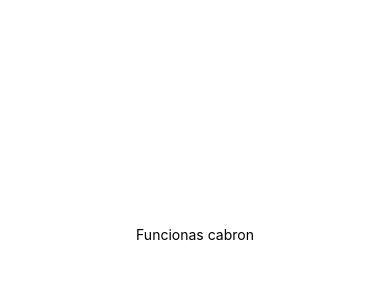
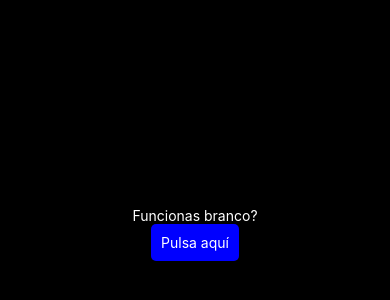
Before and after one commit to Balexo/libreria-f, a React Native app: screen / in a window 390 px wide. Shown: the part 188-488 px from the top of the page. Built offline with nearby package versions, Linux system fonts and the light colour scheme.

Commit message:
Configuration finalized with registerRootComponent in index.js and files structure is ready with src/App.js

```diff
--- a/App.js
+++ /dev/null
@@ -1,20 +0,0 @@
-import { StatusBar } from 'expo-status-bar';
-import { StyleSheet, Text, View } from 'react-native';
-
-export default function App() {
-  return (
-    <View style={styles.container}>
-      <Text>Funcionas cabron</Text>
-      <StatusBar style="auto" />
-    </View>
-  );
-}
-
-const styles = StyleSheet.create({
-  container: {
-    flex: 1,
-    backgroundColor: '#fff',
-    alignItems: 'center',
-    justifyContent: 'center',
-  },
-});
--- a/app.json
+++ b/app.json
@@ -3,6 +3,7 @@
     "name": "libreria-front",
     "slug": "libreria-front",
     "version": "1.0.0",
+    "entryPoint": "./index.js",
     "orientation": "portrait",
     "icon": "./assets/icon.png",
     "userInterfaceStyle": "light",
--- a/babel.config.js
+++ b/babel.config.js
@@ -1,4 +1,4 @@
-module.exports = function(api) {
+module.exports = function (api) {
   api.cache(true);
   return {
     presets: ['babel-preset-expo'],
--- /dev/null
+++ b/index.js
@@ -0,0 +1,4 @@
+import { registerRootComponent } from 'expo';
+import App from './src/App';
+
+registerRootComponent(App);
--- /dev/null
+++ b/src/App.js
@@ -0,0 +1,34 @@
+import React from 'react';
+import { StatusBar } from 'expo-status-bar';
+import { StyleSheet, Text, View, Pressable } from 'react-native';
+
+const App = () => {
+  return (
+    <View style={styles.container}>
+      <StatusBar style="light" />
+      <Text style={{ color: 'white' }}>Funcionas branco?</Text>
+      <Pressable
+        onPress={() => alert('Ola')}
+        style={({ pressed }) => ({
+          backgroundColor: pressed ? 'red' : 'blue',
+          fontSize: pressed ? 32 : 16,
+          padding: 10,
+          borderRadius: 5,
+        })}
+      >
+        <Text style={{ color: 'white' }}>Pulsa aquí</Text>
+      </Pressable>
+    </View>
+  );
+};
+
+export default App;
+
+const styles = StyleSheet.create({
+  container: {
+    flex: 1,
+    backgroundColor: 'black',
+    alignItems: 'center',
+    justifyContent: 'center',
+  },
+});
```
Also changed, not shown: package.json (+16 -6 lines), tsconfig.json (added, +20 -0 lines), .eslintrc.js (added), 2 other files (tests, documents, lock files or other folders).
